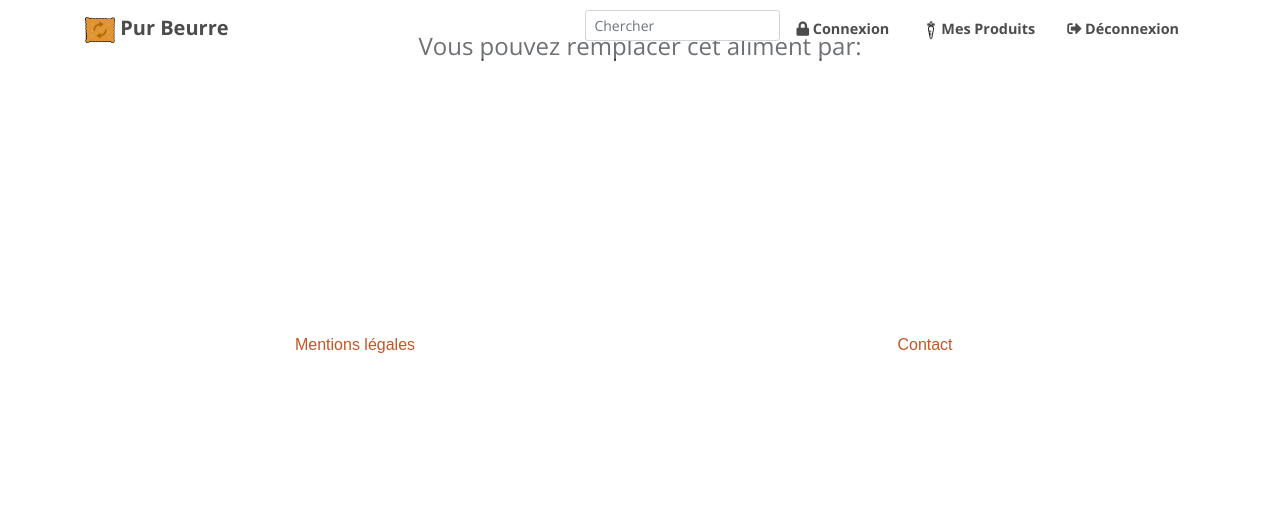
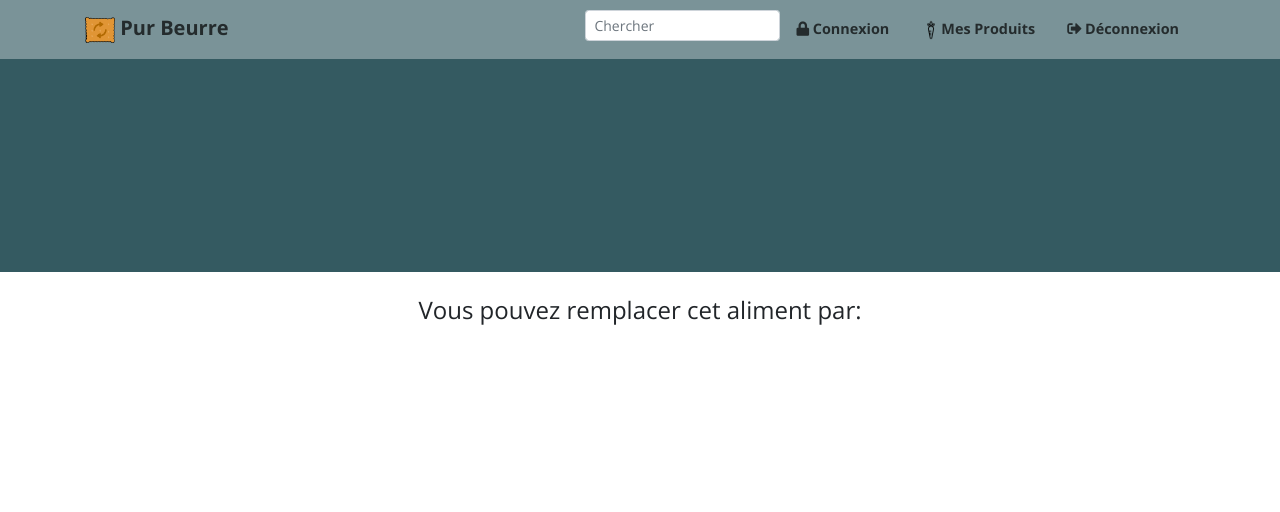
Before and after one commit to mrflofinou/Pur_beurre, a Django app: template substitute/templates/substitute/results.html in a window 1280 px wide. Shown: the top 512 px of the page. Run offline with Django 3.2, Linux system fonts and the light colour scheme; the template is opened without the code that fills it, so the values that code supplies are empty; parts of the project's set-up code (start-up, migrations or seed data) failed here and were passed over; some libraries are stand-ins or nearby versions; some web fonts are replaced.

Commit message:
add style for results page template

```diff
--- a/substitute/static/substitute/css/creative.css
+++ b/substitute/static/substitute/css/creative.css
@@ -177,6 +177,26 @@
   background-size: cover;
 }
 
+.headertemp {
+  padding-top: 10rem;
+  padding-bottom: calc(10rem - 56px);
+  background-color: #345a61;
+  background-position: center center;
+  -webkit-background-size: cover;
+  -moz-background-size: cover;
+  -o-background-size: cover;
+  background-size: cover;
+}
+
+.headertemp h1 {
+  font-size: 1.5rem;
+}
+
+.headertemp hr{
+  margin-top: 30px;
+  margin-bottom: 30px;
+}
+
 header.masthead hr {
   margin-top: 30px;
   margin-bottom: 30px;
```
